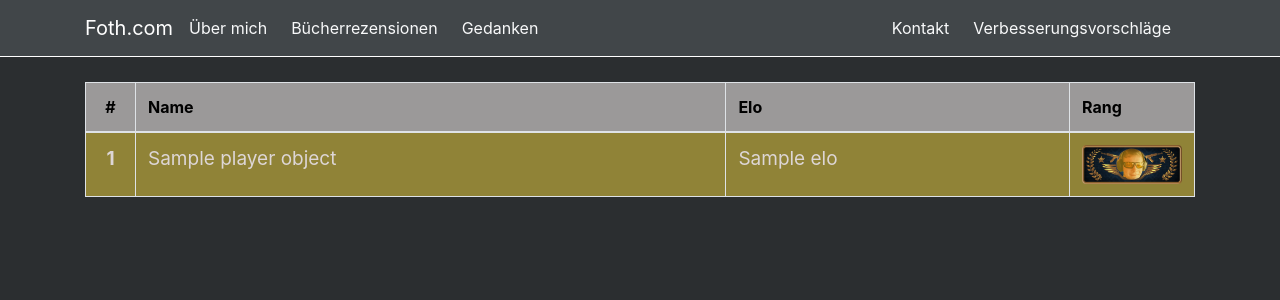
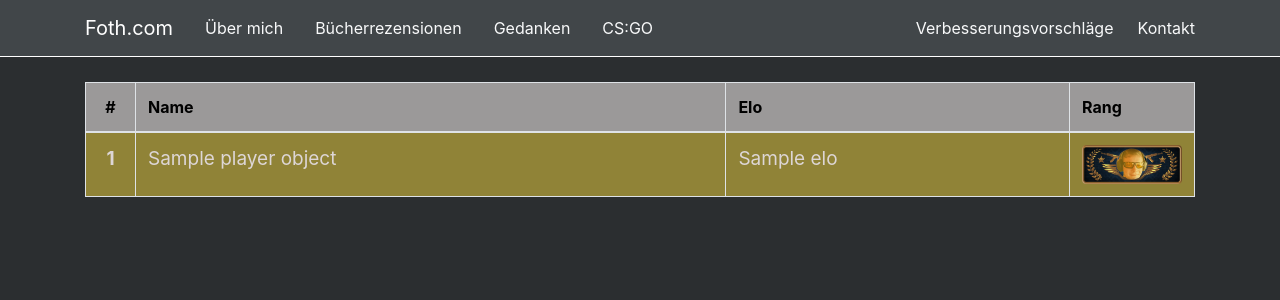
Before and after one commit to LightChain09/Foth.com, a Django app: template csgo/templates/csgo/csgo_stats_show.html in a window 1280 px wide. Shown: the top 300 px of the page. Run offline with Django 3.2, Linux system fonts and the light colour scheme; the template is opened without the code that fills it: most values are stand-ins (such as "Sample title", 1, 10 or a date in 2020); some libraries are stand-ins or nearby versions.

Commit message:
Added Csgo Link to navbar

```diff
--- a/templates/base.html
+++ b/templates/base.html
@@ -21,17 +21,20 @@
       <div class="collapse navbar-collapse" id="navbarText">
         <ul class="navbar-nav mr-auto">
           <li class="nav-item active">
-            <a class="navbar-link text-light" href="#">Über mich</a>
+            <a class="px-md-3 navbar-link text-light" href="#">Über mich</a>
           </li>
           <li>
-            <a class="px-md-4 navbar-link text-light" href="{% url 'show_articles' %}">Bücherrezensionen</a>
+            <a class="px-md-3 navbar-link text-light" href="{% url 'show_articles' %}">Bücherrezensionen</a>
           </li>
           <li>
-            <a class="navbar-link text-light" href="{% url 'show_thought_posts' %}">Gedanken</a>
+            <a class="px-md-3 navbar-link text-light" href="{% url 'show_thought_posts' %}">Gedanken</a>
+          </li>
+          <li>
+            <a class="px-md-3 navbar-link text-light" href="{% url 'show_csgo_stats' %}">CS:GO</a>
           </li>
         </ul>
+        <div class="px-md-4"><a class="navbar-link text-light" href="#">Verbesserungsvorschläge</a></div>
         <div><a class="navbar-link text-light" href="#">Kontakt</a></div>
-        <div class="px-md-4"><a class="navbar-link text-light" href="#">Verbesserungsvorschläge</a></div>
       </div>
     </div>
   </nav>
```
